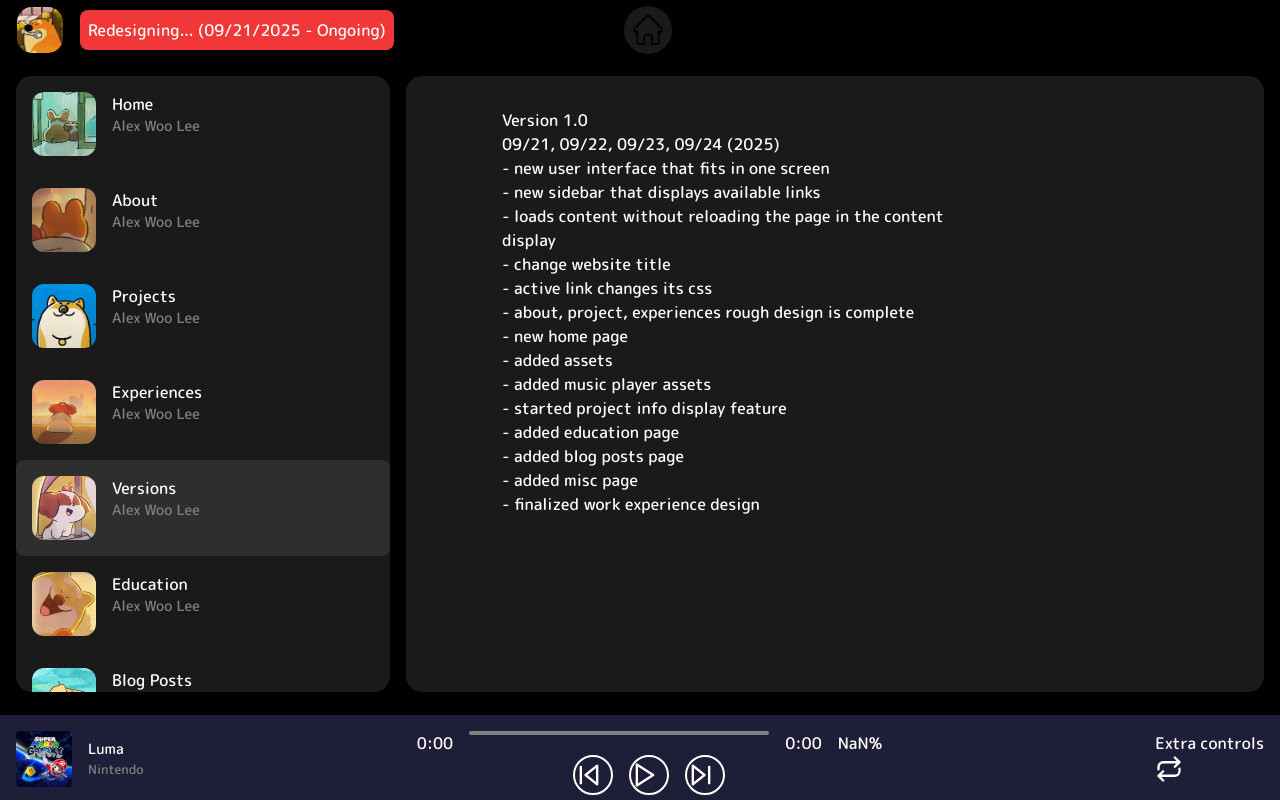
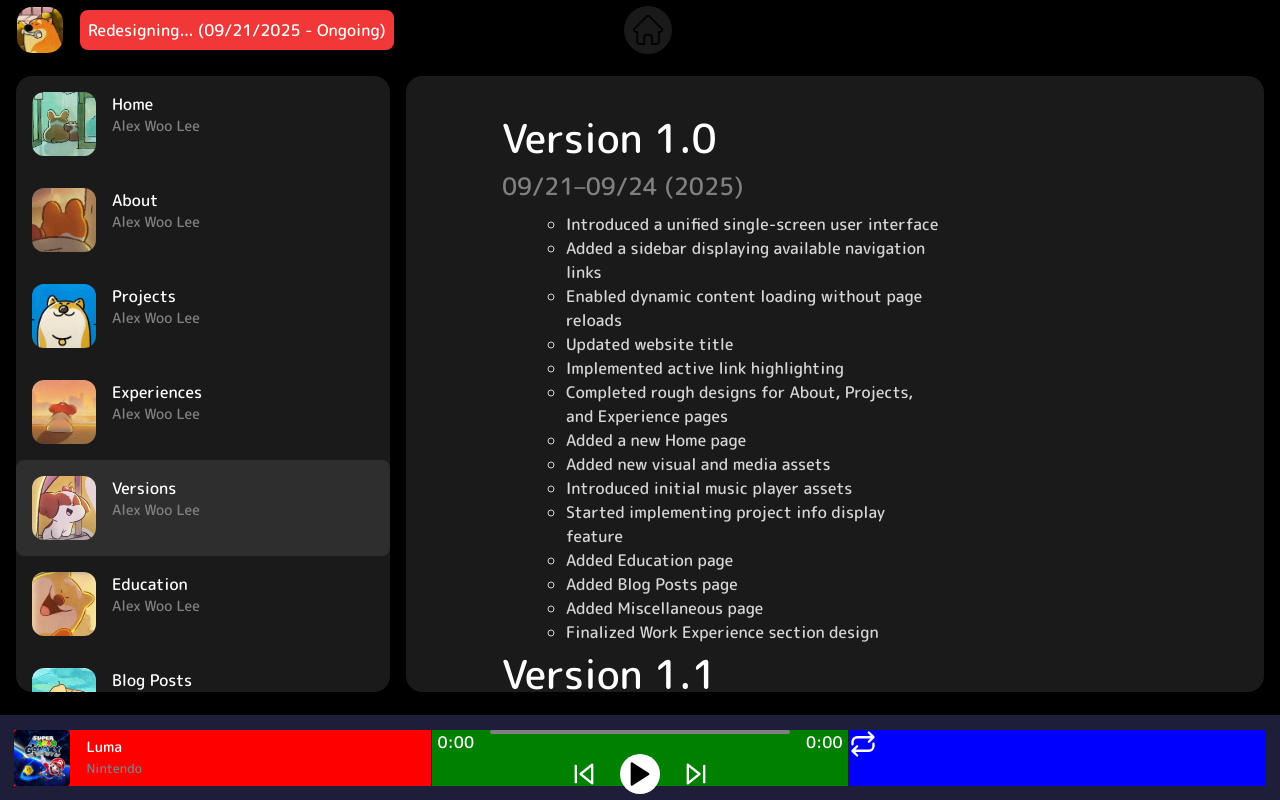
Before and after one commit to alexwoolee/portfolio, a React (Vite) app: page /version in a window 1280 px wide. Built offline with nearby package versions, Linux system fonts and the light colour scheme; grey boxes are pictures that could not be loaded; a web font is replaced by a local one.

Commit message:
fix: music progress bar sync issue fixed

```diff
--- a/src/App.jsx
+++ b/src/App.jsx
@@ -6,7 +6,7 @@ import "aos/dist/aos.css";
 import React from "react";
 /* Components */
 import Layout from "./components/Layout.jsx";
-import NewTop from "./components/NewTop.jsx";
+import NavBar from "./components/NavBar.jsx";
 import MusicPlayer from "./components/MusicPlayer.jsx";
 /* Pages */
 import PageAbout from "./pages/PageAbout.jsx";
@@ -32,7 +32,7 @@ function App() {
   return (
     <>
       <BrowserRouter>
-        <NewTop></NewTop>
+        <NavBar></NavBar>
         <MusicPlayer></MusicPlayer>
         <Routes>
           <Route path="/" element={<Layout></Layout>}>
--- a/src/components/MusicPlayer.jsx
+++ b/src/components/MusicPlayer.jsx
@@ -12,24 +12,20 @@ import musicArray from '../data/DataMusic';
 const arraySize = musicArray.length;
 
 const MusicPlayer = () => {
+  const audioRef = useRef(null)
   const [duration, setDuration] = useState(0);
   const [currentTime, setCurrentTime] = useState(0);
+  const [index, setIndex] = useState(0);
+  const [isPlaying, setIsPlaying] = useState(false);
 
-  const [isPlaying, setIsPlaying] = useState(false);
-  const [index, setIndex] = useState(0);
-
-  const audioRef = useRef(null)
-
+  // useEffect #1
   useEffect(() => {
     const audio = audioRef.current;
     const handleMetaData = () => {
       setDuration(audio.duration)
-      // console.log("total time: " + audio.duration);
     }
-
     const handleCurrentTime = () => {
-      setCurrentTime(audio.currentTime);
-      // console.log("current time: " + audio.currentTime);
+      setCurrentTime(audio.currentTime)
     }
 
     if (audioRef) {
@@ -40,8 +36,9 @@ const MusicPlayer = () => {
         audio.removeEventListener('timeupdate', handleCurrentTime);
       }
     }
-  }, [index]); // rerun if index changes, or audio (I think both dependencies are the same)
+  }, [index]); // Rerun if index changes, or audio (I think both dependencies are the same)
 
+  // useEffect #2
   useEffect(() => {
     const audio = audioRef.current;
     if (audio) {
@@ -53,10 +50,36 @@ const MusicPlayer = () => {
     }
   }, [isPlaying, index]); // Run if isPlaying changes or song index, song index more reliable
 
-  // Automatically set the progress bar to 0, if music changes
+  // useEffect #3
   useEffect(() => {
+    let interval = null;
+    const audio = audioRef.current
 
-  }, [index]) // Run if index changes
+    if (isPlaying && audio) {
+      interval = setInterval(() => {
+        setCurrentTime(audio.currentTime);
+      }, 200)
+    } else {
+      clearInterval(interval);
+    }
+    return () => clearInterval(interval);
+  }, [isPlaying, index]);
+
+  useEffect(() => {
+    let animationFrame;
+
+    const updateProgress = () => {
+      if (audioRef.current && isPlaying) {
+        setCurrentTime(audioRef.current.currentTime);
+        animationFrame = requestAnimationFrame(updateProgress);
+      }
+    };
+
+    if (isPlaying) {
+      animationFrame = requestAnimationFrame(updateProgress);
+    }
+    return () => cancelAnimationFrame(animationFrame);
+  }, [isPlaying]);
 
   const togglePlay = () => {
     setIsPlaying(!isPlaying);
@@ -74,7 +97,7 @@ const MusicPlayer = () => {
     console.log("switching to next song...");
   }
 
-  const prevSong = () =>  {
+  const prevSong = () => {
     const newIndex = (index + arraySize - 1) % arraySize;
     setIndex(newIndex);
     console.log(newIndex);
@@ -94,13 +117,14 @@ const MusicPlayer = () => {
   }
 
   const progress = (currentTime, duration) => {
-    const progress = Math.floor((currentTime / duration) * 100);
-    return progress;
+    const percentage = Math.floor((currentTime / duration) * 100);
+    return percentage;
   }
 
   return (
     <div id="music-section">
-      <div id="music-player">
+      {/* Left section */}
+      <div id="player-left">
         <div className="music-info">
           <img src={musicArray[index].cover} alt="music cover" className='music-cover'></img>
           <div className="music-text">
@@ -112,50 +136,43 @@ const MusicPlayer = () => {
           ref={audioRef}
           src={musicArray[index].audio}
           onEnded={nextSong}
+          min="0"
+          max="1"
         ></audio>
       </div>
+
+      {/* Middle section */}
       <div id="player-middle">
         <div id="progress-value"></div>
         <div id="progress-bar">
           <p>{formatData(currentTime)}</p>
-            {/* <input
-              type="range"
-              name="progress"
-              id="music-slider"
-              min="0"
-              max="100"
-              value={progress(currentTime, duration)}
-            ></input> */}
           <div id="bar-full">
             <div
               id="bar-fill"
-                style={{width: `${progress(currentTime, duration)}%`}}
+              style={{ width: `${progress(currentTime, duration)}%` }}
             >
             </div>
           </div>
           <p>{formatData(duration)}</p>
-            <p>{formatProgress(currentTime, duration)}</p>
         </div>
         <div id="total-time"></div>
         <div id="music-buttons">
-
-            <button className='music-button' onClick={() => prevSong()}>
+          <button className='music-button' onClick={prevSong}>
             <SkipBack></SkipBack>
           </button>
-
-            <button className='music-button' onClick={() => togglePlay()}>
+          <button className='music-button' id="play" style={{ color: 'black' }} onClick={togglePlay}>
             {isPlaying ? <Pause></Pause> : <Play></Play>}
           </button>
-
-            <button className='music-button' onClick={() => nextSong()}>
+          <button className='music-button' onClick={nextSong}>
             <SkipForward></SkipForward>
           </button>
-
         </div>
       </div>
-        <div>
-          <h1>Extra controls</h1>
+
+      {/* Right section */}
+      <div id="player-right">
         <Repeat></Repeat>
+        <div id="volume-control"></div>
       </div>
     </div>
   )
--- a/src/components/NewTop.jsx
+++ b/src/components/NavBar.jsx
@@ -1,5 +1,5 @@
 import React from 'react'
-import { NavLink } from 'react-router-dom'
+import { NavLink, useLocation } from 'react-router-dom'
 import { useState } from 'react'
 /* img assets */
 import icon from "../assets/sidebar/sirshinu.png"
@@ -7,7 +7,8 @@ import icon from "../assets/sidebar/sirshinu.png"
 import home_filled from "../assets/icons/home_filled.png"
 import home_empty from "../assets/icons/home_empty.png"
 
-const NewTop = () => {
+const NavBar = () => {
+  const location = useLocation();
   return (
     <>
       <div id="bar">
@@ -16,7 +17,9 @@ const NewTop = () => {
         <NavLink
           to="/home"
           className={ ({ isActive }) =>
-            isActive ? "icon-active-wrapper" : "icon-wrapper"
+            isActive || location.pathname == "/"
+              ? "icon-active-wrapper"
+              : "icon-wrapper"
           }
         >
           <img src={home_empty} alt="home icon" id="home-icon"></img>
@@ -26,4 +29,4 @@ const NewTop = () => {
   )
 }
 
-export default NewTop
+export default NavBar;
--- a/src/components/icons/Play.jsx
+++ b/src/components/icons/Play.jsx
@@ -1 +1,18 @@
-import React from "react";const Play = ({size=24, color="currentColor"}) => (<svg xmlns="http://www.w3.org/2000/svg" width={size} height={size} viewBox="0 0 24 24" fill="none" stroke={color} strokeWidth="2" strokeLinecap="round" strokeLinejoin="round"><polygon points="5 3 19 12 5 21 5 3"></polygon></svg>);export default Play;
+import React from "react";
+
+const Play = ({size=24, color="currentColor"}) => (
+  <svg
+    xmlns="http://www.w3.org/2000/svg"
+    width={size} height={size}
+    viewBox="0 0 24 24"
+    fill={color}
+    stroke={color}
+    strokeWidth="2"
+    strokeLinecap="round"
+    strokeLinejoin="round"
+  >
+    <polygon points="5 3 19 12 5 21 5 3"></polygon>
+  </svg>
+);
+
+export default Play;
--- a/src/data/DataProjects.jsx
+++ b/src/data/DataProjects.jsx
@@ -55,6 +55,16 @@ const Projects = [
     img: "/projects/image-placeholder.png",
     title: "CHIP-8 Emulator",
     txt: "Run classic CHIP-8 programs with accurate emulation.",
+    github: "",
+    figma: "",
+    live: ""
+  },
+  {
+    id: 14,
+    authors: "Alex Lee",
+    img: "/projects/cover-portfolio.png",
+    title: "Personal Portfolio",
+    txt: "My personal portfolio made with HTML/CSS/JS with the React Framework and Tailwindcss for the frontend. Additionally, MongoDB, Express.js, and Node.js was used to implement the blog system.",
     github: "",
     figma: "",
     live: ""
--- a/src/pages/PageVersion.jsx
+++ b/src/pages/PageVersion.jsx
@@ -3,23 +3,36 @@ import React from 'react'
 const Version = () => {
   return (
     <div id="version-container">
-      <h1 className='version'>Version 1.0</h1>
-      <h1 className='version-date'>09/21, 09/22, 09/23, 09/24 (2025)</h1>
+      {/* September Version */}
+      <h1 className="version">Version 1.0</h1>
+      <h1 className="version-date">09/21–09/24 (2025)</h1>
       <ul>
-        <li className='version-point'>- new user interface that fits in one screen</li>
-        <li className='version-point'>- new sidebar that displays available links</li>
-        <li className='version-point'>- loads content without reloading the page in the content display</li>
-        <li className='version-point'>- change website title</li>
-        <li className='version-point'>- active link changes its css</li>
-        <li className='version-point'>- about, project, experiences rough design is complete</li>
-        <li className='version-point'>- new home page</li>
-        <li className='version-point'>- added assets</li>
-        <li className='version-point'>- added music player assets</li>
-        <li className='version-point'>- started project info display feature</li>
-        <li className='version-point'>- added education page</li>
-        <li className='version-point'>- added blog posts page</li>
-        <li className='version-point'>- added misc page</li>
-        <li className='version-point'>- finalized work experience design</li>
+        <li className="version-point">Introduced a unified single-screen user interface</li>
+        <li className="version-point">Added a sidebar displaying available navigation links</li>
+        <li className="version-point">Enabled dynamic content loading without page reloads</li>
+        <li className="version-point">Updated website title</li>
+        <li className="version-point">Implemented active link highlighting</li>
+        <li className="version-point">Completed rough designs for About, Projects, and Experience pages</li>
+        <li className="version-point">Added a new Home page</li>
+        <li className="version-point">Added new visual and media assets</li>
+        <li className="version-point">Introduced initial music player assets</li>
+        <li className="version-point">Started implementing project info display feature</li>
+        <li className="version-point">Added Education page</li>
+        <li className="version-point">Added Blog Posts page</li>
+        <li className="version-point">Added Miscellaneous page</li>
+        <li className="version-point">Finalized Work Experience section design</li>
+      </ul>
+
+      {/* October Version */}
+      <h1 className="version">Version 1.1</h1>
+      <h1 className="version-date">10/01–10/21 (2025)</h1>
+      <ul>
+        <li className="version-point">Added a fully functional music player component</li>
+        <li className="version-point">Music player displays current soundtrack, artist, and cover art</li>
+        <li className="version-point">Implemented play, pause, skip forward, and skip backward controls</li>
+        <li className="version-point">Displayed total song duration and current progress in timer format</li>
+        <li className="version-point">Added progress bar (currently unstable, pending fixes)</li>
+        <li className="version-point">Clicking a project now displays detailed project info with image, description, links, and artist credits</li>
       </ul>
     </div>
   )
--- a/src/styles/styles.css
+++ b/src/styles/styles.css
@@ -51,17 +51,27 @@ body {
   flex-direction: row;
   justify-content: space-between;
   align-self: center;
-  padding: 1rem;
+  padding: 0.9rem;
+  z-index: 100;
+}
+
+#player-middle, #player-left, #player-right {
+  width: 33.3%
 }
 
 #player-middle {
   display: flex;
   flex-direction: column;
   align-items: center;
+  background: green;
 }
 
-#music-player {
+#player-left {
+  background: red;
+}
 
+#player-right {
+  background: blue;
 }
 
 .music-cover {
@@ -88,11 +98,23 @@ body {
 }
 
 .music-button {
-  border: 2px solid white;
   border-radius: 50%;
   width: 40px;
   height: 40px;
   margin: 0 0.5rem 0 0.5rem;
+  display: flex;
+  justify-content: center;
+  align-items: center;
+  pointer-events: stroke;
+}
+
+.music-button:hover {
+  cursor: pointer;
+}
+
+#play {
+  padding: 4px;
+  background-color: white;
 }
 
 .music-title {
@@ -102,18 +124,6 @@ body {
 .music-artist {
   font-size: 0.8rem;
   color: grey;
-}
-
-#play-button, #next-button {
-
-}
-
-input[type="range"]::-webkit-slider-runnable-track {
-
-}
-
-input[type="range"]::-webkit-slider-thumb {
-
 }
 
 input[type="range"]::-ms-fill-lower {
@@ -145,7 +155,7 @@ input[type="range"]::-ms-fill-upper {
   width: 0%;
   height: 5px;
   background-color: white;
-  transition: 2s ease-in;
+  transition: width 0.05s linear;
 }
 
 
@@ -473,15 +483,19 @@ input[type="range"]::-ms-fill-upper {
 }
 
 .version {
-
+  font-size: 2.5rem;
 }
 
 .version-date {
-
+  font-size: 1.5rem;
+  color: grey;
+  margin-bottom: 0.5rem;
 }
 
 .version-point {
-
+  list-style-type: circle;
+  color: rgb(214, 214, 214);
+  margin-left: 4rem;
 }
 
 /* education */
@@ -855,15 +869,6 @@ h1 {
   height: auto;
 }
 
-#play {
-  background-color: rgb(102, 190, 220);
-  padding: 2px 12px 2px 12px;
-  color: black;
-  border: transparent 1px solid;
-  border-radius: 16px;
-  display: block;
-}
-
 /* media query elements */
 
 #util-buttons {
```
Also changed, not shown: public/projects/cover-portfolio.png (added), 1 other file (tests, documents, lock files or other folders). Lines whose indentation alone changed are shown as unchanged.
